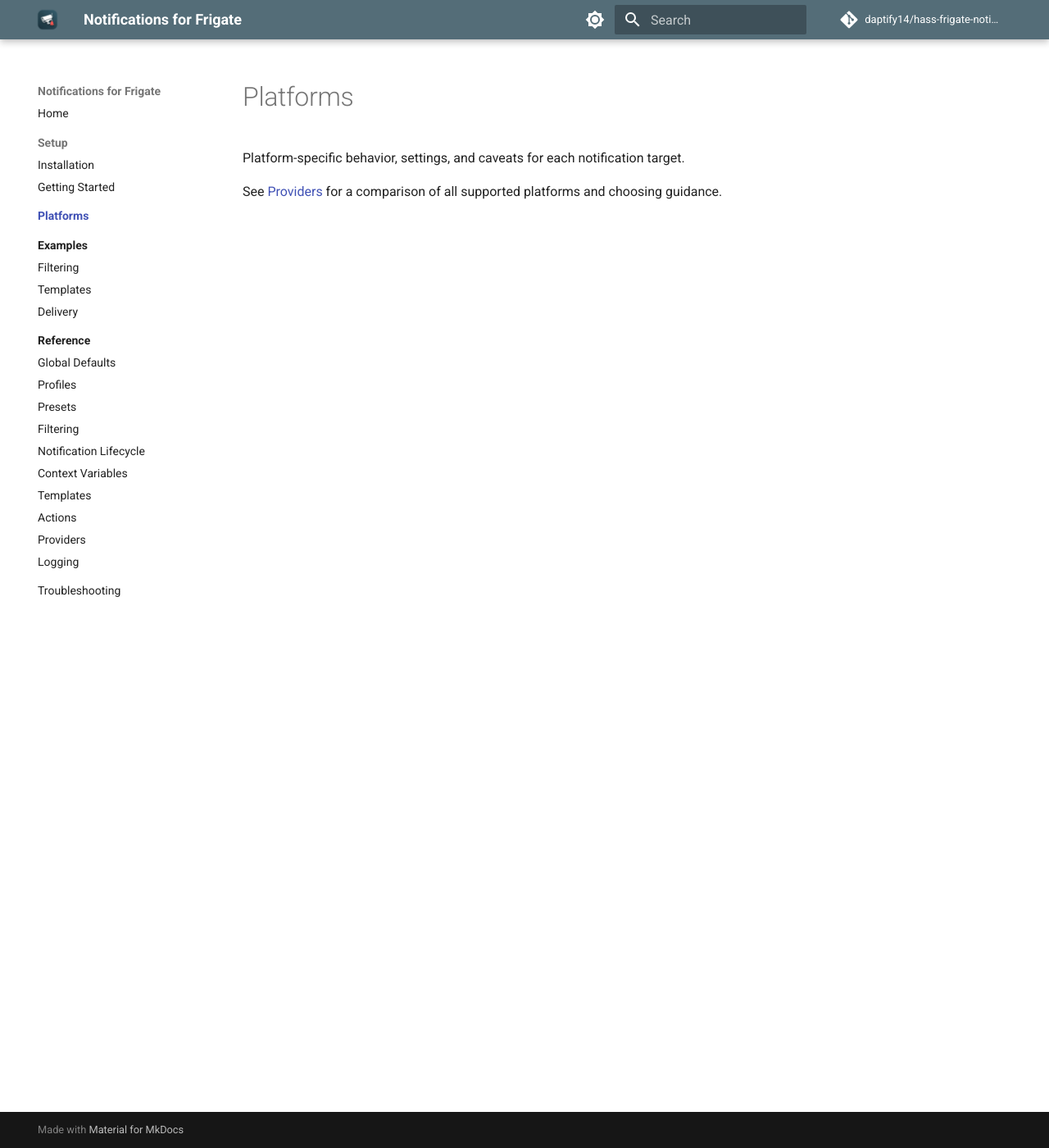
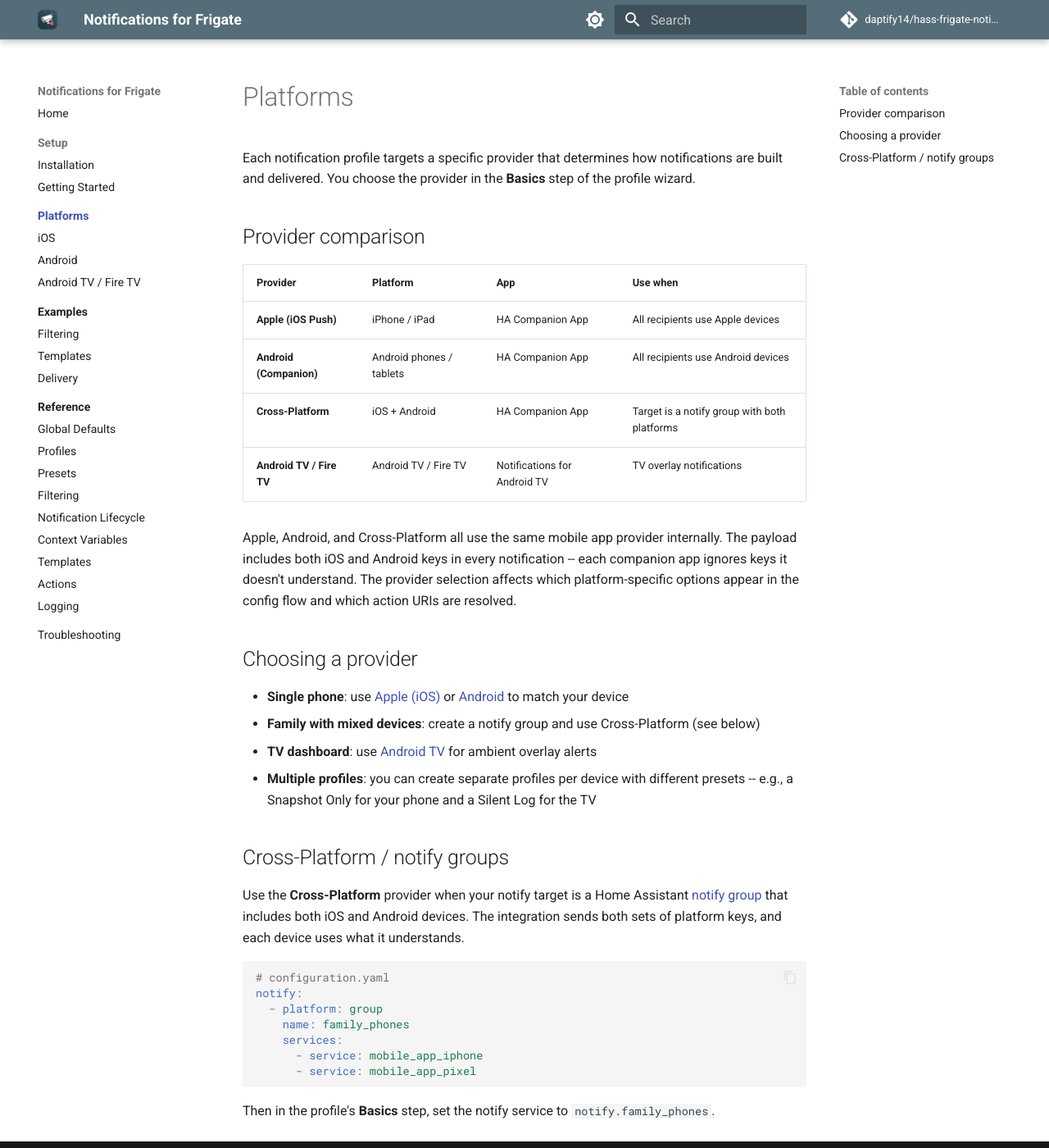
Before and after one commit to daptify14/hass-frigate-notifications, an MkDocs documentation site: the page built from docs/platforms/index.md, in a window 1280 px wide and 1400 px high. Shown: the whole window at 82% size. Built offline with MkDocs 1.6.1 and Material for MkDocs 9.7.7, drawn with Linux system fonts in a browser that asks for light colours; comment, search, counter and statistics services are not loaded.

Commit message:
docs: split provider docs into platform pages

````diff
--- a/docs/platforms/index.md
+++ b/docs/platforms/index.md
@@ -1,5 +1,37 @@
 # Platforms
 
-Platform-specific behavior, settings, and caveats for each notification target.
+Each notification profile targets a specific provider that determines how notifications are built and delivered. You choose the provider in the **Basics** step of the profile wizard.
 
-See [Providers](../reference/providers.md) for a comparison of all supported platforms and choosing guidance.
+## Provider comparison
+
+| Provider | Platform | App | Use when |
+| ---------- | ---------- | ----- | ---------- |
+| **Apple (iOS Push)** | iPhone / iPad | HA Companion App | All recipients use Apple devices |
+| **Android (Companion)** | Android phones / tablets | HA Companion App | All recipients use Android devices |
+| **Cross-Platform** | iOS + Android | HA Companion App | Target is a notify group with both platforms |
+| **Android TV / Fire TV** | Android TV / Fire TV | Notifications for Android TV | TV overlay notifications |
+
+Apple, Android, and Cross-Platform all use the same mobile app provider internally. The payload includes both iOS and Android keys in every notification -- each companion app ignores keys it doesn't understand. The provider selection affects which platform-specific options appear in the config flow and which action URIs are resolved.
+
+## Choosing a provider
+
+- **Single phone**: use [Apple (iOS)](ios.md) or [Android](android.md) to match your device
+- **Family with mixed devices**: create a notify group and use Cross-Platform (see below)
+- **TV dashboard**: use [Android TV](android-tv.md) for ambient overlay alerts
+- **Multiple profiles**: you can create separate profiles per device with different presets -- e.g., a Snapshot Only for your phone and a Silent Log for the TV
+
+## Cross-Platform / notify groups
+
+Use the **Cross-Platform** provider when your notify target is a Home Assistant [notify group](https://www.home-assistant.io/integrations/group/#notify-groups) that includes both iOS and Android devices. The integration sends both sets of platform keys, and each device uses what it understands.
+
+```yaml
+# configuration.yaml
+notify:
+  - platform: group
+    name: family_phones
+    services:
+      - service: mobile_app_iphone
+      - service: mobile_app_pixel
+```
+
+Then in the profile's **Basics** step, set the notify service to `notify.family_phones`.
--- a/mkdocs.yml
+++ b/mkdocs.yml
@@ -40,6 +40,9 @@
       - Getting Started: setup/getting-started.md
   - Platforms:
       - platforms/index.md
+      - iOS: platforms/ios.md
+      - Android: platforms/android.md
+      - Android TV / Fire TV: platforms/android-tv.md
   - Examples:
       - examples/index.md
       - Filtering: examples/filtering.md
@@ -55,7 +58,6 @@
       - Context Variables: reference/context-variables.md
       - Templates: reference/templates.md
       - Actions: reference/actions.md
-      - Providers: reference/providers.md
       - Logging: reference/logging.md
   - Troubleshooting: troubleshooting.md
 
````
Also changed, not shown: docs/examples/delivery.md (+1 -1 lines), docs/platforms/android-tv.md (added, +21 -0 lines), docs/platforms/android.md (added, +26 -0 lines), docs/platforms/ios.md (added, +31 -0 lines), docs/reference/index.md (+0 -1 lines), docs/reference/providers.md (deleted, +0 -116 lines).
